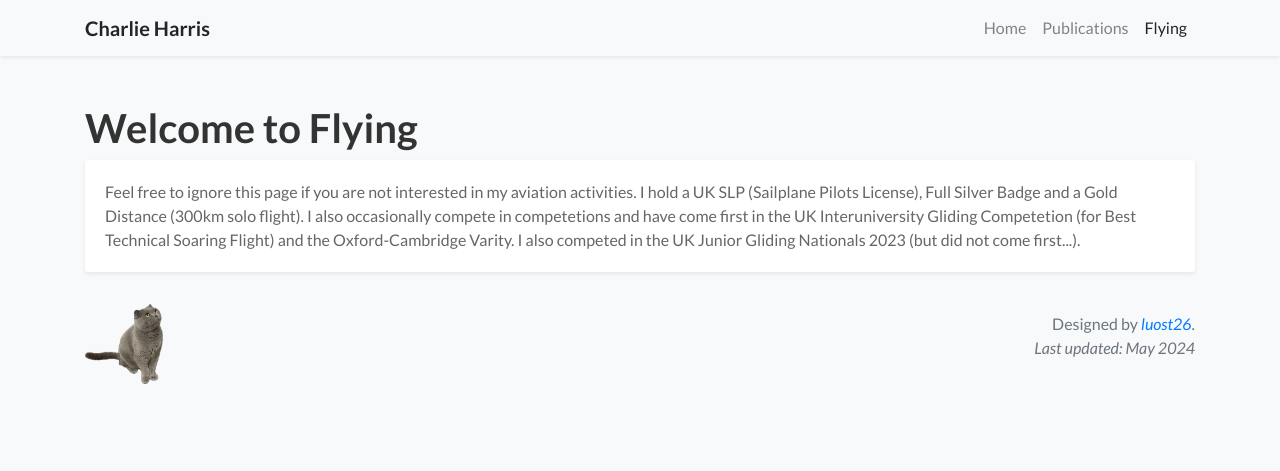
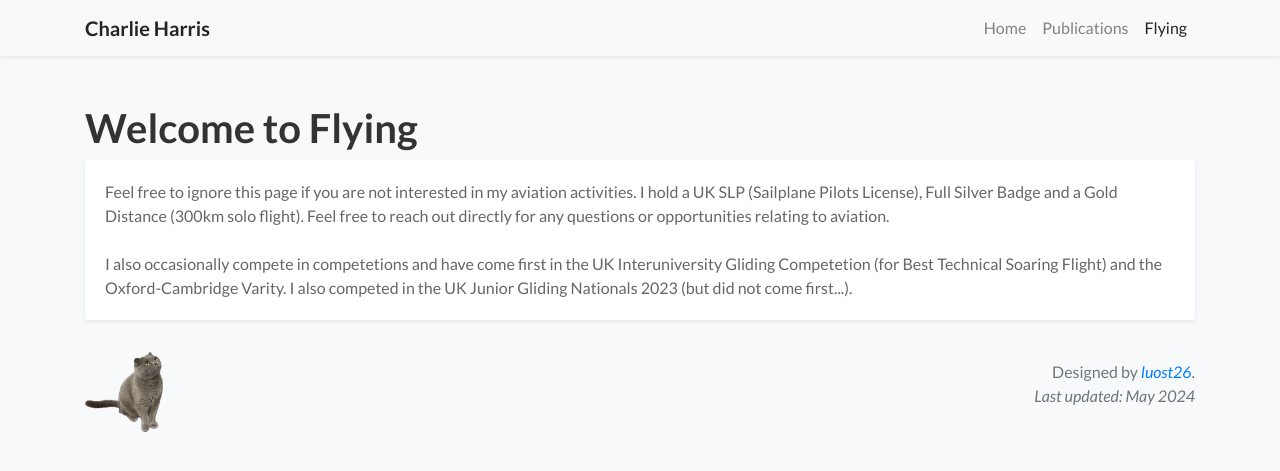
Before and after one commit to cch1999/new_website, a Jekyll site: the page built from flying.html, in a window 1280 px wide. Shown: the top 471 px of the page. Built offline with Jekyll 4.4.1, drawn with Linux system fonts in a browser that asks for light colours; a style sheet for code colours, icons or effects is not loaded.

Commit message:
update flying

```diff
--- a/flying.html
+++ b/flying.html
@@ -13,7 +13,8 @@ body_attr: >-
             <p style="padding: 20px; font-size: 16px; color: #666;">
                 Feel free to ignore this page if you are not interested in my aviation activities.
 
-                I hold a UK SLP (Sailplane Pilots License), Full Silver Badge and a Gold Distance (300km solo flight).
+                I hold a UK SLP (Sailplane Pilots License), Full Silver Badge and a Gold Distance (300km solo flight). Feel free to reach out directly for any questions or opportunities relating to aviation.
+                <br></br>
 
                 I also occasionally compete in competetions and have come first in the UK Interuniversity Gliding Competetion (for Best Technical Soaring Flight) and the Oxford-Cambridge Varity. I also competed in the UK Junior Gliding Nationals 2023 (but did not come first...).
             </p>
```
